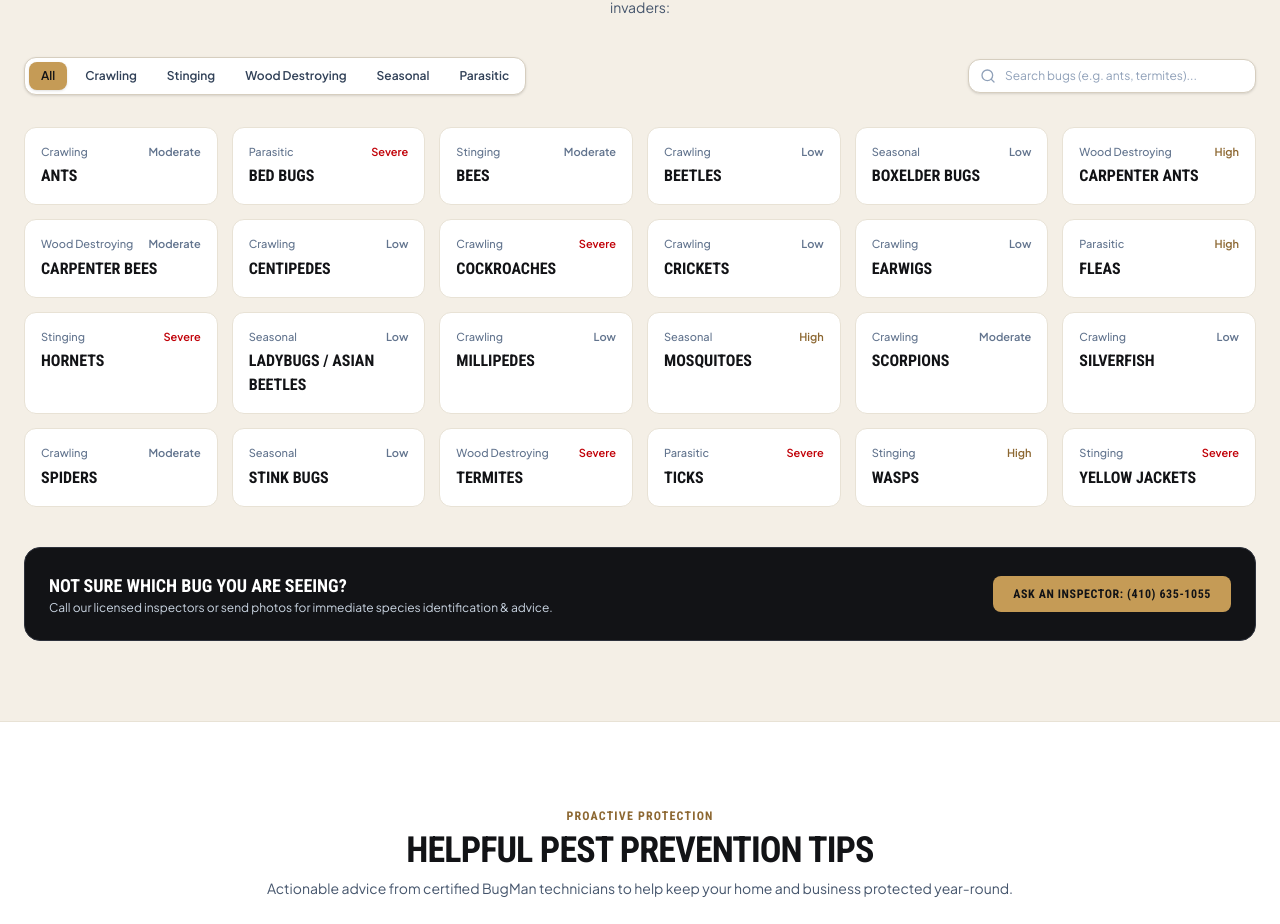
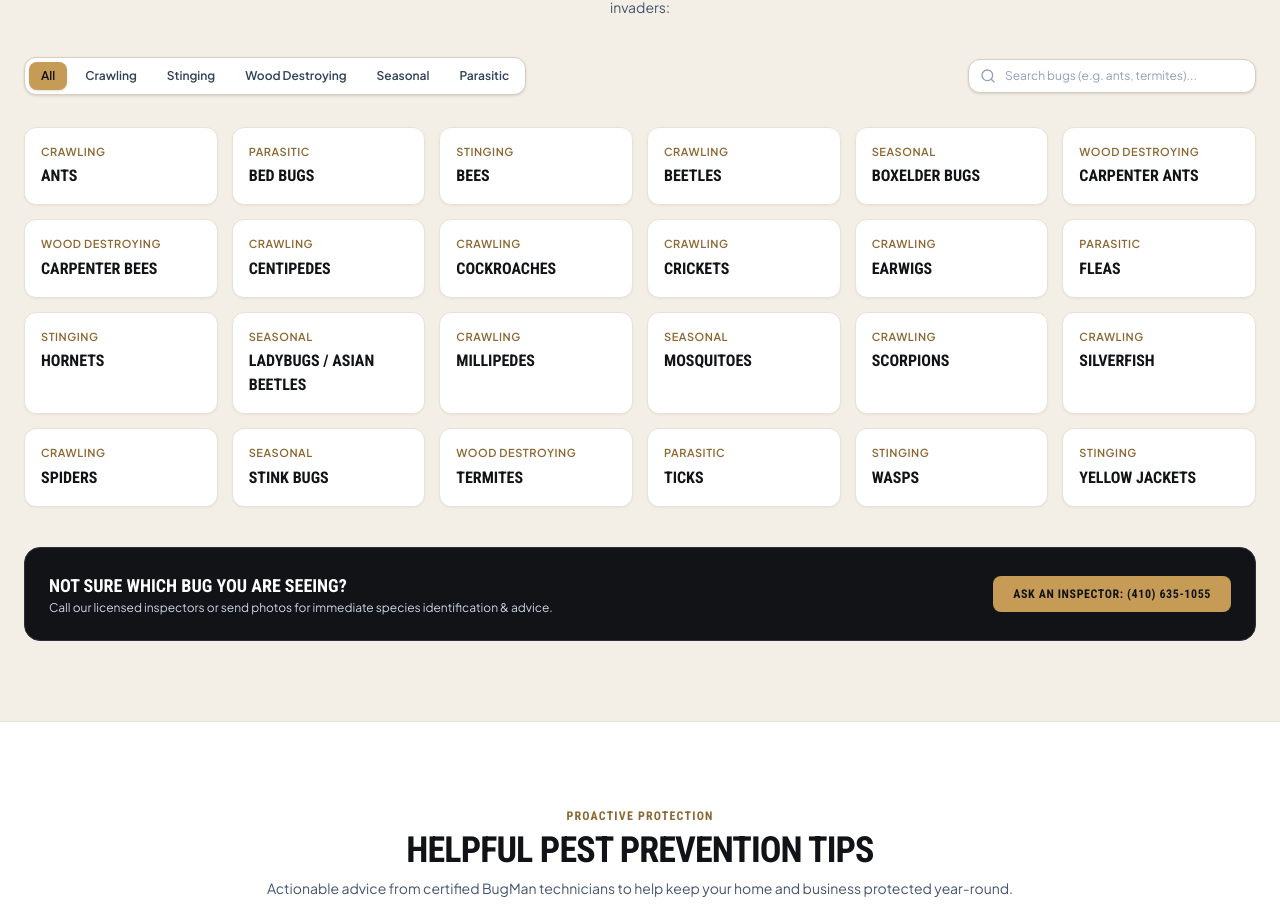
Before and after one commit to bismak02/BugMan, a React (Vite) app: page / in a window 1280 px wide. Shown: the part 3157-4081 px from the top of the page. Built offline with nearby package versions, Linux system fonts and the light colour scheme.

Commit message:
refactor: disable interactive pest cards on homepage
Remove click interactions and hover effects from pest cards to simplify the UI and improve visual consistency.

```diff
--- a/src/pages/HomePage.tsx
+++ b/src/pages/HomePage.tsx
@@ -416,25 +416,13 @@ export const HomePage: React.FC<HomePageProps> = ({ onNavigate, onOpenQuoteModal
             {filteredPests.map((pest) => (
               <div
                 key={pest.id}
-                onClick={() => setSelectedPestModal(pest)}
-                className="bg-white p-4 rounded-xl border border-[#e8e2d5] hover:border-[#c59b56] hover:shadow-md transition-all cursor-pointer group flex flex-col justify-between"
+                className="bg-white p-4 rounded-xl border border-[#e8e2d5] flex flex-col justify-between shadow-xs"
               >
                 <div>
-                  <div className="flex items-center justify-between gap-1 text-[11px] font-medium text-slate-500 mb-1">
-                    <span>{pest.category}</span>
-                    <span
-                      className={`font-semibold ${
-                        pest.dangerLevel === 'Severe'
-                          ? 'text-red-700'
-                          : pest.dangerLevel === 'High'
-                          ? 'text-[#8c6731]'
-                          : 'text-slate-500'
-                      }`}
-                    >
-                      {pest.dangerLevel}
-                    </span>
+                  <div className="text-[11px] font-semibold text-[#8c6731] uppercase tracking-wider mb-1">
+                    {pest.category}
                   </div>
-                  <h4 className="text-base font-bold font-heading uppercase text-[#121316] group-hover:text-[#8c6731] transition-colors">
+                  <h4 className="text-base font-bold font-heading uppercase text-[#121316]">
                     {pest.name}
                   </h4>
                 </div>
```
